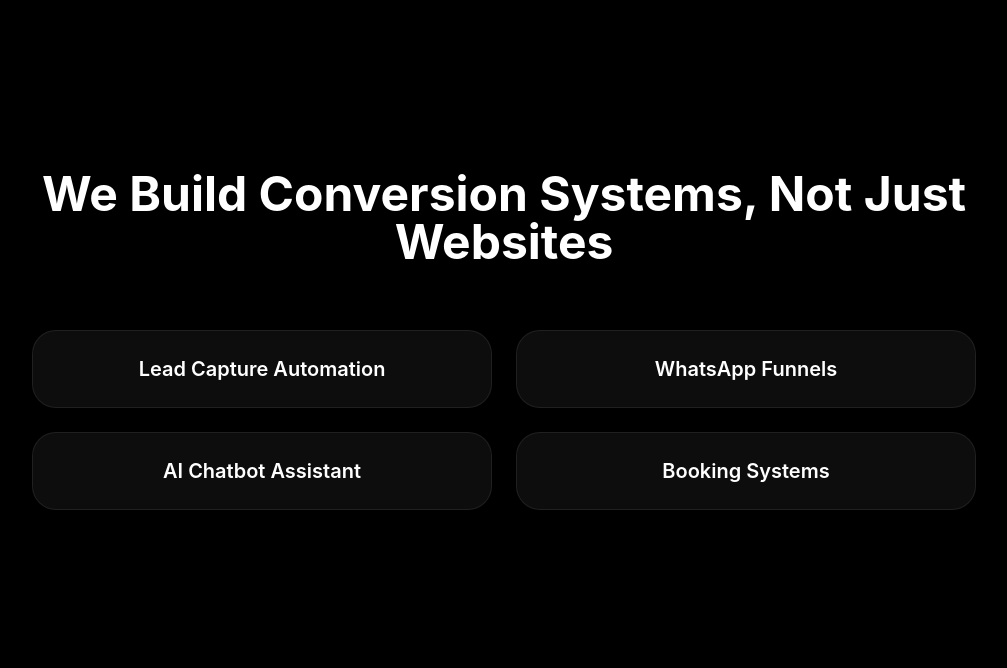
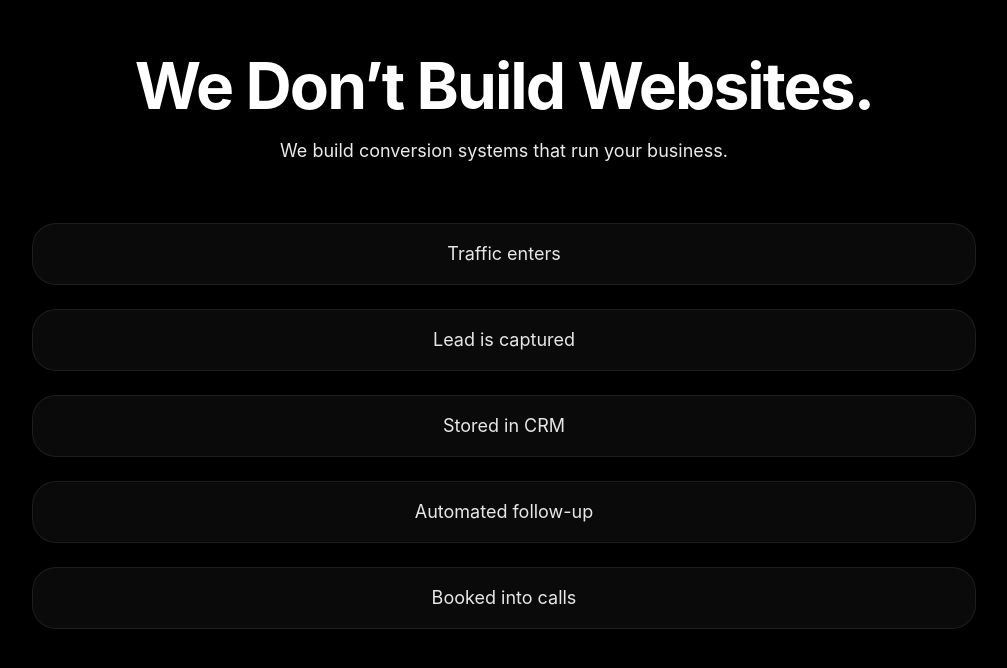
Before and after one commit to dipar2848-byte/Vanta-works-v2, a React (Vite) app: page / in a window 1280 px wide. Shown: the part 3420-4088 px from the top of the page, without its empty margins (136-1143 px from the left). Built offline with nearby package versions, Linux system fonts and the light colour scheme; no server answers.

Commit message:
Update Solution.jsx

```diff
--- a/src/components/sections/Solution.jsx
+++ b/src/components/sections/Solution.jsx
@@ -1,48 +1,49 @@
 import { motion } from "framer-motion";
 import Scene from "../motion/Scene";
 
-const features = [
-  "Lead Capture Automation",
-  "WhatsApp Funnels",
-  "AI Chatbot Assistant",
-  "Booking Systems"
+const steps = [
+  "Traffic enters",
+  "Lead is captured",
+  "Stored in CRM",
+  "Automated follow-up",
+  "Booked into calls"
 ];
 
 export default function Solution() {
   return (
     <Scene>
-      <div className="w-full max-w-6xl mx-auto">
-        <h2 className="text-3xl sm:text-5xl font-bold text-center">
-          We Build Conversion Systems, Not Just Websites
-        </h2>
+      <div className="w-full max-w-5xl mx-auto text-center">
 
-        <motion.div
-          initial="hidden"
-          whileInView="show"
-          viewport={{ once: true }}
-          variants={{
-            hidden: {},
-            show: {
-              transition: {
-                staggerChildren: 0.15
-              }
-            }
-          }}
-          className="grid grid-cols-1 sm:grid-cols-2 gap-6 mt-16"
+        <motion.h2
+          initial={{ opacity: 0, y: 40 }}
+          whileInView={{ opacity: 1, y: 0 }}
+          viewport={{ once: true, amount: 0.4 }}
+          className="text-h1"
         >
-          {features.map((item) => (
+          We Don’t Build Websites.
+        </motion.h2>
+
+        <p className="mt-4 text-body text-white/70">
+          We build conversion systems that run your business.
+        </p>
+
+        <div className="mt-14 space-y-6">
+
+          {steps.map((step, i) => (
             <motion.div
-              key={item}
-              variants={{
-                hidden: { opacity: 0, y: 50 },
-                show: { opacity: 1, y: 0 }
-              }}
-              className="glass p-6 rounded-3xl"
+              key={step}
+              initial={{ opacity: 0, x: -40 }}
+              whileInView={{ opacity: 1, x: 0 }}
+              viewport={{ once: true, amount: 0.4 }}
+              transition={{ delay: i * 0.15 }}
+              className="glass-card px-6 py-4 text-white/90 text-lg"
             >
-              <h3 className="text-xl font-semibold">{item}</h3>
+              {step}
             </motion.div>
           ))}
-        </motion.div>
+
+        </div>
+
       </div>
     </Scene>
   );
```
